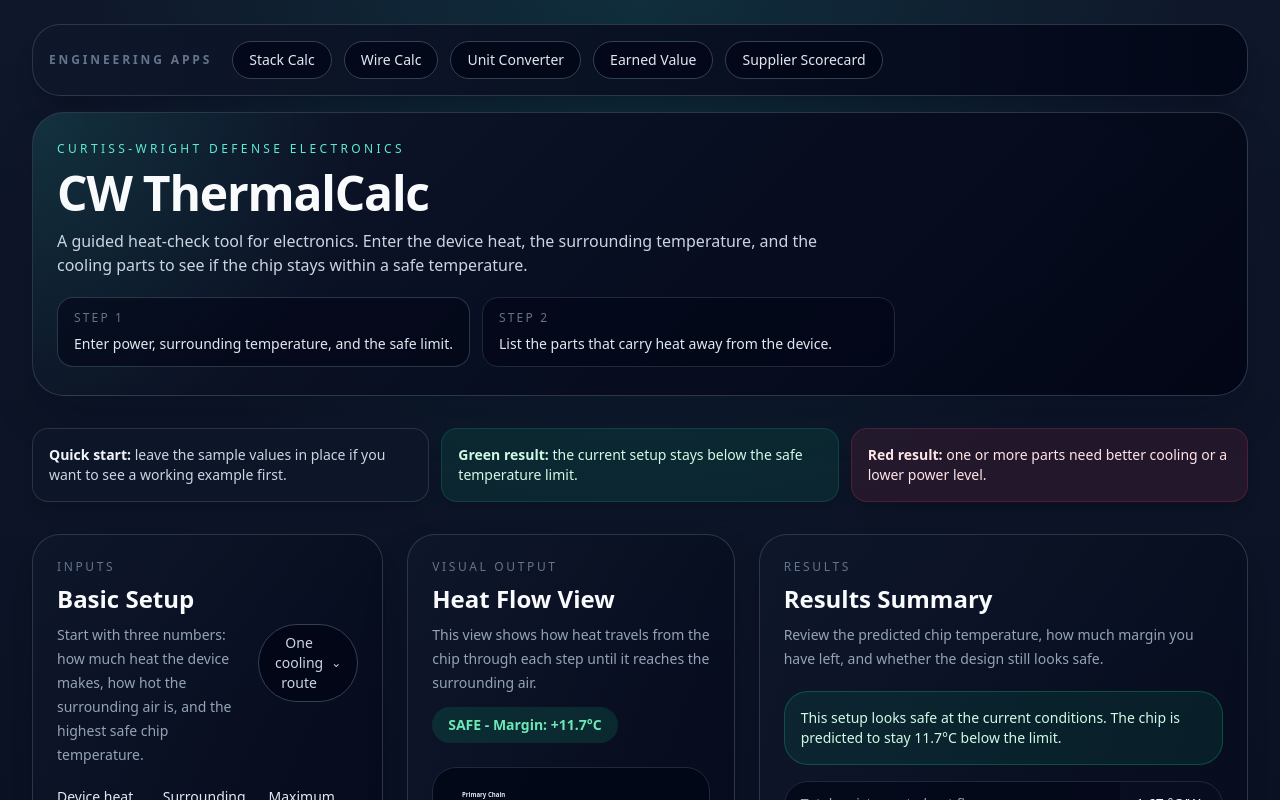
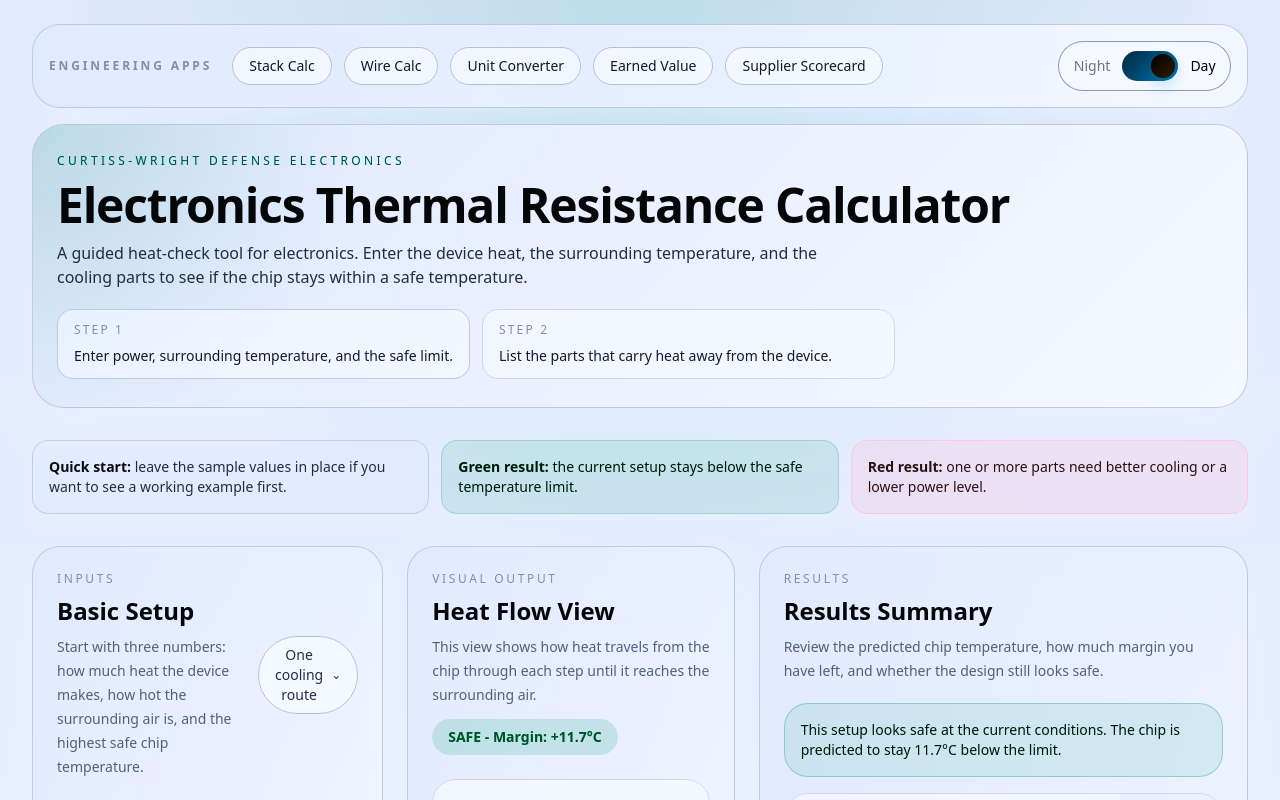
Before and after one commit to snjkmrd233etag/electronics-thermal-resistance-calc, a Next.js app: page / in a window 1280 px wide. Shown: the top 800 px of the page. Built offline with nearby package versions, Linux system fonts and the light colour scheme.

Commit message:
heading changes

```diff
--- a/pages/index.js
+++ b/pages/index.js
@@ -866,6 +866,8 @@
 
 export default function Home() {
     const [state, dispatch] = useReducer(reducer, INITIAL_STATE);
+    const [theme, setTheme] = useState('midnight');
+    const [themeTransitioning, setThemeTransitioning] = useState(false);
     const [dragState, setDragState] = useState(null);
     const [materialTarget, setMaterialTarget] = useState(null);
     const [materialQuery, setMaterialQuery] = useState('');
@@ -896,6 +898,22 @@
     }, [state.layers, state.layersB, state.parallelMode]);
 
     useEffect(() => {
+        const savedTheme = window.localStorage.getItem('thermalcalc-theme');
+        if (savedTheme === 'daylight' || savedTheme === 'midnight') {
+            setTheme(savedTheme);
+            return;
+        }
+
+        if (window.matchMedia?.('(prefers-color-scheme: light)').matches) {
+            setTheme('daylight');
+        }
+    }, []);
+
+    useEffect(() => {
+        window.localStorage.setItem('thermalcalc-theme', theme);
+    }, [theme]);
+
+    useEffect(() => {
         if (physicalLayerOptions.length === 0) {
             setSelectedSolverLayer('');
             return;
@@ -912,7 +930,7 @@
 
     async function copySummary() {
         const lines = [
-            `CW ThermalCalc summary - ${new Date().toLocaleString()}`,
+            `Electronics Thermal Resistance Calculator summary - ${new Date().toLocaleString()}`,
             `Cooling steps: ${results.breakdown.map((layer) => `${layer.pathLabel ? `${layer.pathLabel} ` : ''}${layer.name || 'Unnamed step'} (${formatNumber(layer.resistance, 3)} °C/W)`).join(', ')}`,
             `Total resistance: ${formatNumber(results.totalResistance, 2)} °C/W`,
             `Predicted chip temperature: ${formatNumber(results.junctionTemperature, 1)} °C | Safety margin: ${formatSigned(results.thermalMargin, 1)}°C`,
@@ -956,6 +974,23 @@
         }
         setModeMenuOpen(false);
     }
+
+    function toggleTheme() {
+        setThemeTransitioning(true);
+        setTheme((current) => (current === 'midnight' ? 'daylight' : 'midnight'));
+    }
+
+    useEffect(() => {
+        if (!themeTransitioning) {
+            return undefined;
+        }
+
+        const timeoutId = window.setTimeout(() => {
+            setThemeTransitioning(false);
+        }, 420);
+
+        return () => window.clearTimeout(timeoutId);
+    }, [themeTransitioning]);
 
     function renderLayerStack(chainKey, title, layers, evaluatedLayers) {
         return (
@@ -1031,7 +1066,7 @@
 
     return (
         <>
-            <Meta title="CW ThermalCalc" description="A guided calculator that checks whether an electronic device stays within a safe temperature." />
+            <Meta title="Electronics Thermal Resistance Calculator" description="A guided calculator that checks whether an electronic device stays within a safe temperature." />
             <MaterialModal
                 isOpen={Boolean(materialTarget)}
                 query={materialQuery}
@@ -1042,7 +1077,11 @@
                 onQueryChange={setMaterialQuery}
                 onSelect={applyMaterial}
             />
-            <main className="min-h-screen bg-[radial-gradient(circle_at_top,_rgba(20,184,166,0.14),_transparent_24%),linear-gradient(180deg,_#0f172a_0%,_#020617_100%)] text-slate-100">
+            <main
+                data-theme={theme}
+                data-theme-switching={themeTransitioning ? 'true' : 'false'}
+                className="app-theme min-h-screen bg-[radial-gradient(circle_at_top,_rgba(20,184,166,0.14),_transparent_24%),linear-gradient(180deg,_#0f172a_0%,_#020617_100%)] text-slate-100"
+            >
                 <div className="mx-auto max-w-[1800px] px-4 py-6 sm:px-6 lg:px-8">
                     <nav className="mb-4 rounded-[28px] border border-slate-700/80 bg-gradient-to-r from-slate-900/90 to-slate-950/90 px-4 py-4 shadow-xl shadow-slate-950/15">
                         <div className="flex flex-wrap items-center gap-3">
@@ -1060,13 +1099,26 @@
                                     {app.label}
                                 </a>
                             ))}
+                            <button
+                                type="button"
+                                onClick={toggleTheme}
+                                className="theme-toggle ml-auto"
+                                aria-label={`Switch to ${theme === 'midnight' ? 'daylight' : 'midnight'} theme`}
+                                aria-pressed={theme === 'daylight'}
+                            >
+                                <span className={`theme-toggle__label ${theme === 'midnight' ? 'theme-toggle__label--active' : ''}`}>Night</span>
+                                <span className="theme-toggle__track" aria-hidden="true">
+                                    <span className="theme-toggle__thumb" />
+                                </span>
+                                <span className={`theme-toggle__label ${theme === 'daylight' ? 'theme-toggle__label--active' : ''}`}>Day</span>
+                            </button>
                         </div>
                     </nav>
                     <header className="mb-8 rounded-[32px] border border-slate-700/80 bg-[radial-gradient(circle_at_top_left,_rgba(45,212,191,0.14),_transparent_26%),linear-gradient(135deg,_rgba(15,23,42,0.98),_rgba(2,6,23,0.98))] px-4 py-5 shadow-2xl shadow-slate-950/25 sm:px-6 sm:py-7">
                         <div className="flex flex-wrap items-start justify-between gap-5">
                             <div>
                                 <p className="text-xs uppercase tracking-[0.28em] text-teal-300">Curtiss-Wright Defense Electronics</p>
-                                <h1 className="mt-3 text-4xl font-semibold tracking-tight text-slate-50 sm:text-5xl">CW ThermalCalc</h1>
+                                <h1 className="mt-3 text-4xl font-semibold tracking-tight text-slate-50 sm:text-5xl">Electronics Thermal Resistance Calculator</h1>
                                 <p className="mt-3 max-w-3xl text-sm leading-7 text-slate-300 sm:text-base">
                                     A guided heat-check tool for electronics. Enter the device heat, the surrounding temperature, and the cooling parts to see if the chip stays within a safe temperature.
                                 </p>
--- a/styles/globals.css
+++ b/styles/globals.css
@@ -95,3 +95,109 @@
 .app-scrollbar::-webkit-scrollbar-thumb:hover {
   background: linear-gradient(180deg, #475569 0%, #64748b 100%);
 }
+
+.app-theme {
+  position: relative;
+  overflow: hidden;
+  transition: filter 220ms ease, background-color 220ms ease, color 220ms ease;
+}
+
+.app-theme[data-theme="daylight"] {
+  filter: invert(1) hue-rotate(180deg);
+}
+
+.app-theme[data-theme="daylight"] img,
+.app-theme[data-theme="daylight"] picture,
+.app-theme[data-theme="daylight"] video,
+.app-theme[data-theme="daylight"] canvas {
+  filter: invert(1) hue-rotate(180deg);
+}
+
+.app-theme::after {
+  content: "";
+  position: fixed;
+  inset: 0;
+  pointer-events: none;
+  background:
+    radial-gradient(circle at top, rgba(45, 212, 191, 0.14), transparent 32%),
+    linear-gradient(180deg, rgba(255, 255, 255, 0.08), transparent 42%);
+  opacity: 0;
+}
+
+.app-theme[data-theme-switching="true"]::after {
+  animation: theme-pulse 420ms ease;
+}
+
+.theme-toggle {
+  margin-left: auto;
+  display: inline-flex;
+  align-items: center;
+  gap: 0.75rem;
+  border: 1px solid rgba(100, 116, 139, 0.9);
+  background: rgba(2, 6, 23, 0.82);
+  border-radius: 999px;
+  padding: 0.55rem 0.9rem;
+  color: rgb(226, 232, 240);
+  font-size: 0.875rem;
+  transition: transform 180ms ease, border-color 220ms ease, box-shadow 220ms ease, background-color 220ms ease;
+}
+
+.theme-toggle:hover {
+  transform: translateY(-1px);
+  border-color: rgba(251, 191, 36, 0.8);
+  box-shadow: 0 10px 24px rgba(15, 23, 42, 0.2);
+}
+
+.theme-toggle__label {
+  opacity: 0.6;
+  transition: opacity 180ms ease, transform 180ms ease, color 180ms ease;
+}
+
+.theme-toggle__label--active {
+  opacity: 1;
+  transform: translateY(-0.5px);
+  color: #ffffff;
+}
+
+.theme-toggle__track {
+  position: relative;
+  width: 3.5rem;
+  height: 1.9rem;
+  border-radius: 999px;
+  background: linear-gradient(135deg, #0f172a 0%, #1e293b 45%, #334155 100%);
+  box-shadow: inset 0 0 0 1px rgba(148, 163, 184, 0.18);
+}
+
+.theme-toggle__thumb {
+  position: absolute;
+  top: 0.2rem;
+  left: 0.22rem;
+  width: 1.5rem;
+  height: 1.5rem;
+  border-radius: 999px;
+  background: linear-gradient(135deg, #f8fafc 0%, #facc15 100%);
+  box-shadow: 0 6px 18px rgba(15, 23, 42, 0.28);
+  transition: transform 260ms cubic-bezier(0.22, 1, 0.36, 1), background 260ms ease, box-shadow 260ms ease;
+}
+
+.app-theme[data-theme="daylight"] .theme-toggle__track {
+  background: linear-gradient(135deg, #bae6fd 0%, #7dd3fc 48%, #38bdf8 100%);
+}
+
+.app-theme[data-theme="daylight"] .theme-toggle__thumb {
+  transform: translateX(1.56rem);
+  background: linear-gradient(135deg, #ffffff 0%, #fde68a 100%);
+  box-shadow: 0 6px 18px rgba(56, 189, 248, 0.28);
+}
+
+@keyframes theme-pulse {
+  0% {
+    opacity: 0;
+  }
+  35% {
+    opacity: 1;
+  }
+  100% {
+    opacity: 0;
+  }
+}
```
